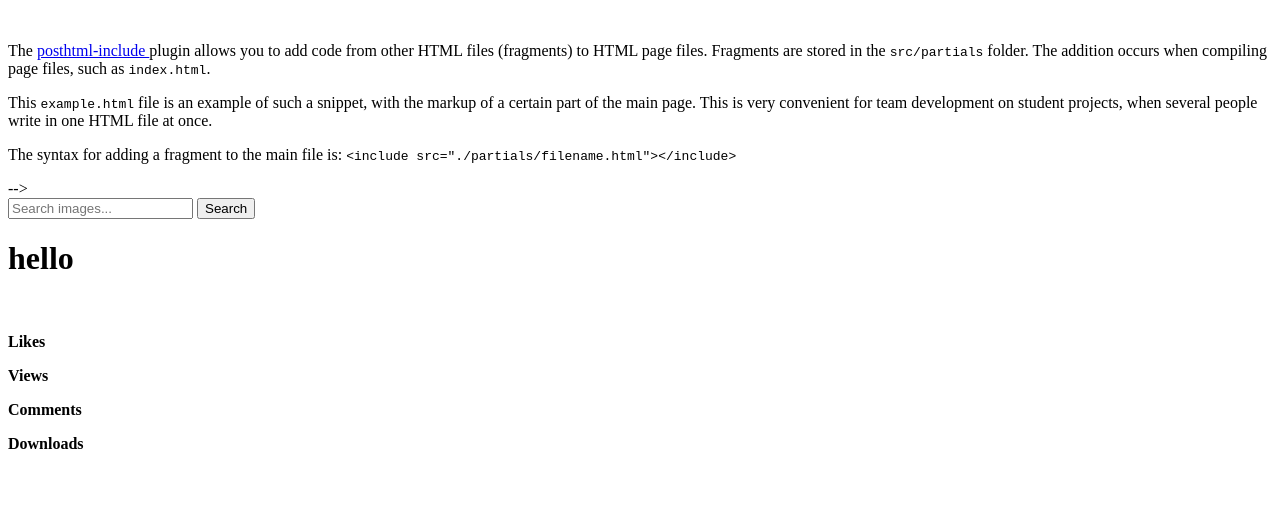
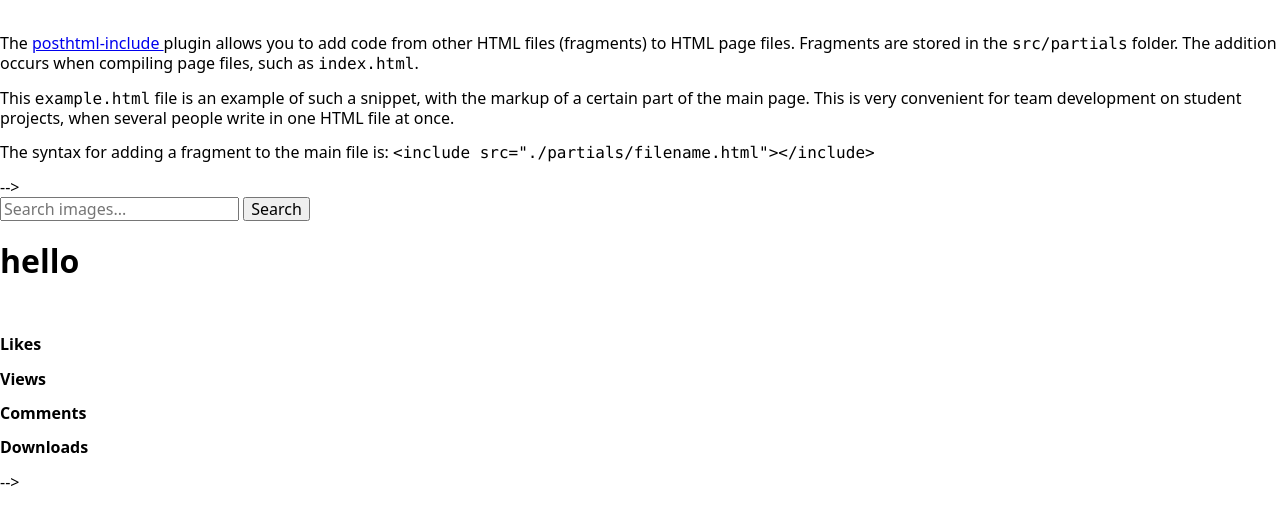
Before and after one commit to SochaStanislaw/goit-js-hw-11, a website built with Parcel: page src/index.html in a window 1280 px wide. Built offline with nearby package versions, Linux system fonts and the light colour scheme; files whose address does not match are found by name.

Commit message:
commit#3

```diff
--- a/src/index.html
+++ b/src/index.html
@@ -11,7 +11,7 @@
   <body>
     <!-- <include src="./partials/example.html"></include> -->
     <include src="./partials/search-form.html"></include>
-    <include src="./partials/gallery.html"></include>
-    <include src="./partials/photo-card.html"></include>
+    <!-- <include src="./partials/gallery.html"></include>
+    <include src="./partials/photo-card.html"></include> -->
   </body>
 </html>
--- a/src/sass/_common.scss
+++ b/src/sass/_common.scss
@@ -1 +1 @@
-// @import '~node_modules/modern-normalize/modern-normalize.css';
+@import '~node_modules/modern-normalize/modern-normalize.css';
--- a/src/sass/index.scss
+++ b/src/sass/index.scss
@@ -1,2 +1,2 @@
-// @import './common';
-// @import './example';
+@import './common';
+@import './example';
```
Also changed, not shown: 1 other file.
